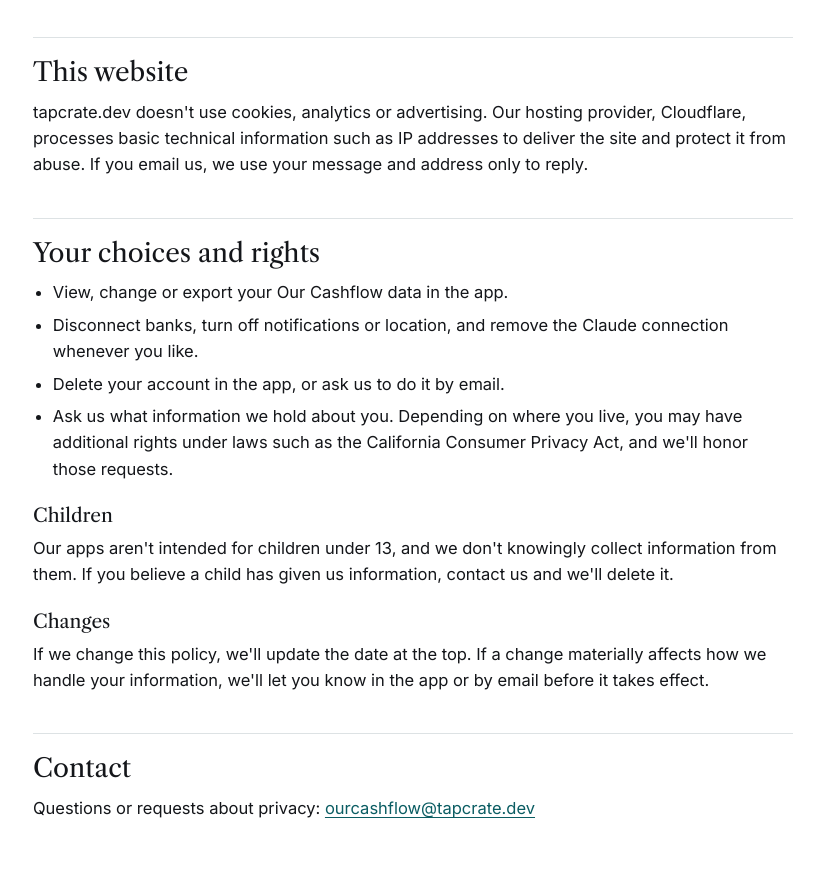
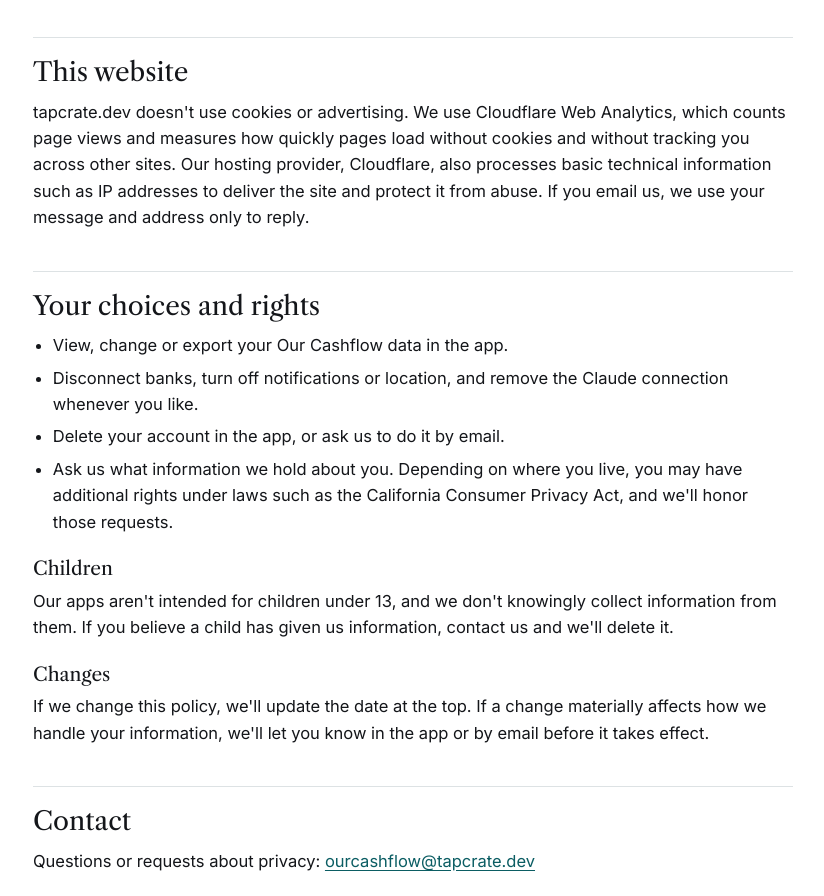
Before and after one commit to jnstacy98/tapcrate-site, a plain HTML site: page privacy.html in a window 1280 px wide. Shown: the part 3026-3922 px from the top of the page, without its empty margins (227-1051 px from the left). Drawn offline with nearby package versions, Linux system fonts and the light colour scheme.

Commit message:
Allow Cloudflare Web Analytics
Let the CSP load Cloudflare's analytics beacon, and say in the privacy policy that the site uses cookieless Cloudflare Web Analytics.

Co-Authored-By: Claude Opus 5.5 <noreply@anthropic.com>
Claude-Session: https://claude.ai/code/session_01SUYPhknpJaX8kZNxJ29tHi

```diff
--- a/privacy.html
+++ b/privacy.html
@@ -78,7 +78,7 @@
   <p>Information is encrypted in transit and stored on Google's infrastructure. Access is limited to you and the members of budgets you share, and bank access tokens are kept on our servers rather than on your device. No system is perfectly secure, so please use a strong password and keep your devices locked.</p>
 
   <h2 id="website">This website</h2>
-  <p>tapcrate.dev doesn't use cookies, analytics or advertising. Our hosting provider, Cloudflare, processes basic technical information such as IP addresses to deliver the site and protect it from abuse. If you email us, we use your message and address only to reply.</p>
+  <p>tapcrate.dev doesn't use cookies or advertising. We use Cloudflare Web Analytics, which counts page views and measures how quickly pages load without cookies and without tracking you across other sites. Our hosting provider, Cloudflare, also processes basic technical information such as IP addresses to deliver the site and protect it from abuse. If you email us, we use your message and address only to reply.</p>
 
   <h2 id="rights">Your choices and rights</h2>
   <ul>
```
Also changed, not shown: 1 other file.
